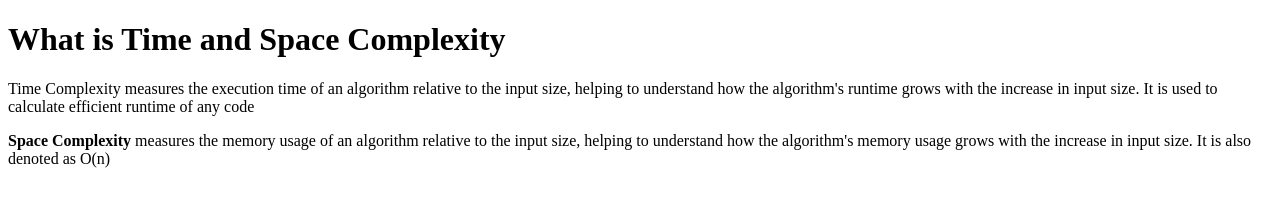
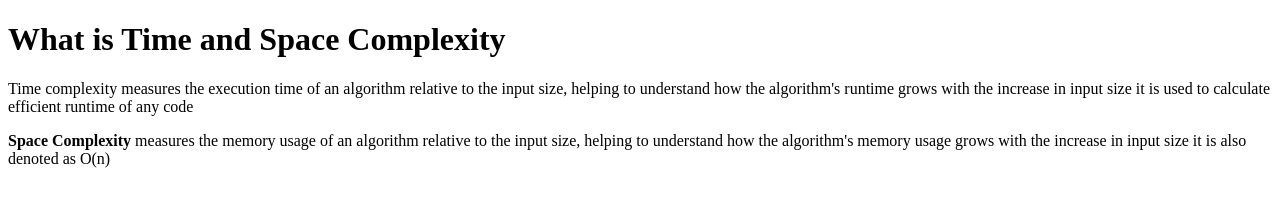
Before and after one commit to acciojob/time-and-space-complexity-Arpangeek, a website: page main.html in a window 1280 px wide. Drawn offline with Linux system fonts and the light colour scheme.

Commit message:
created a submission

```diff
--- a/main.html
+++ b/main.html
@@ -9,8 +9,8 @@
 <body>
 	<!-- the entire body must be written by student -->
 	<h1>What is Time and Space Complexity</h1>
-	<p>Time Complexity measures the execution time of an algorithm relative to the input size, helping to understand how the algorithm's runtime grows with the increase in input size. It is used to calculate efficient runtime of any code</p>
-	<p><b>Space Complexity</b> measures the memory usage of an algorithm relative to the input size, helping to understand how the algorithm's memory usage grows with the increase in input size. It is also denoted as O(n)</p>
+	<p>Time complexity measures the execution time of an algorithm relative to the input size, helping to understand how the algorithm's runtime grows with the increase in input size it is used to calculate efficient runtime of any code</p>
+	<p><b>Space Complexity</b> measures the memory usage of an algorithm relative to the input size, helping to understand how the algorithm's memory usage grows with the increase in input size it is also denoted as O(n)</p>
     <script type="text/javascript" src="./script.js">
 </script>
 
```
